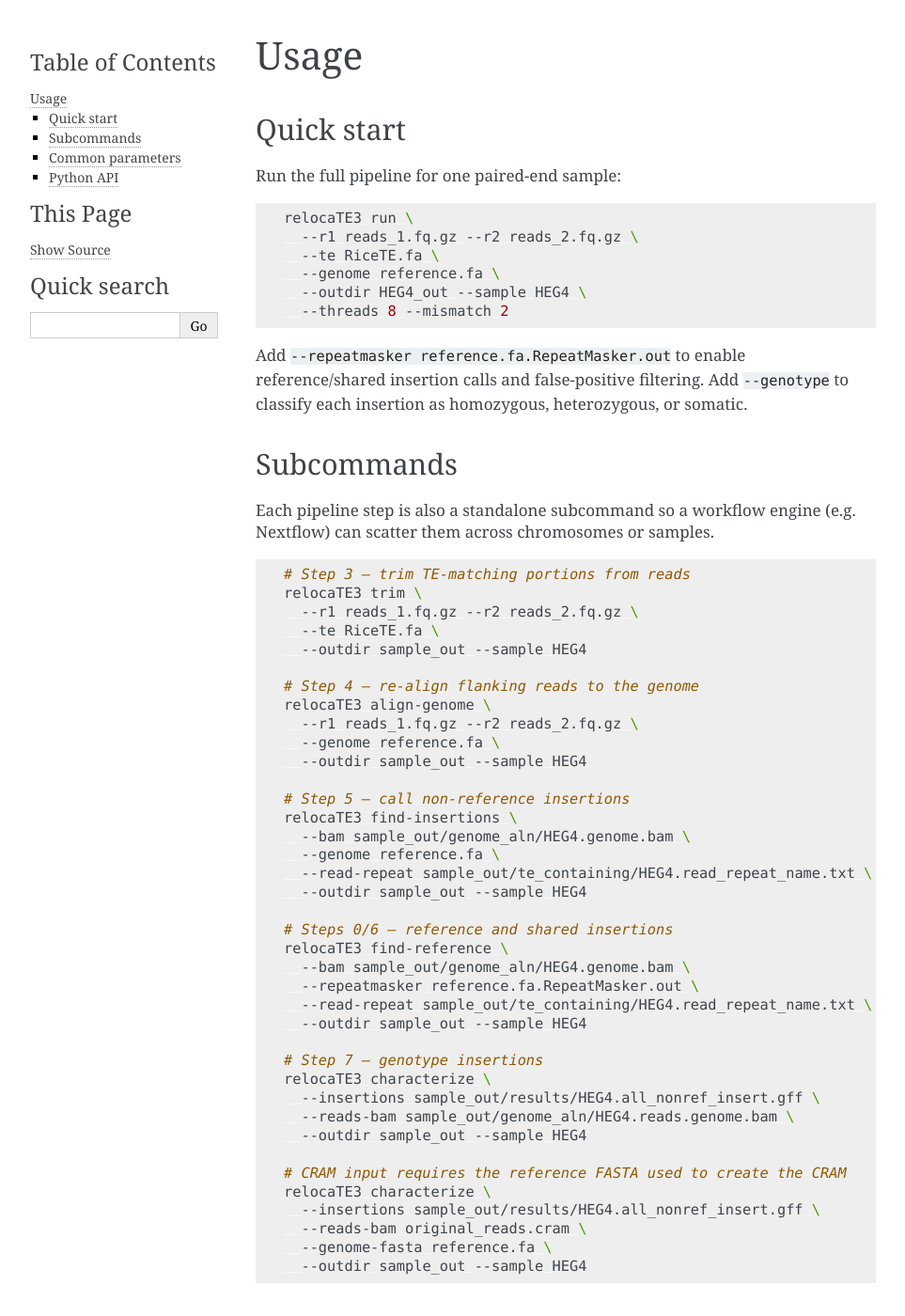
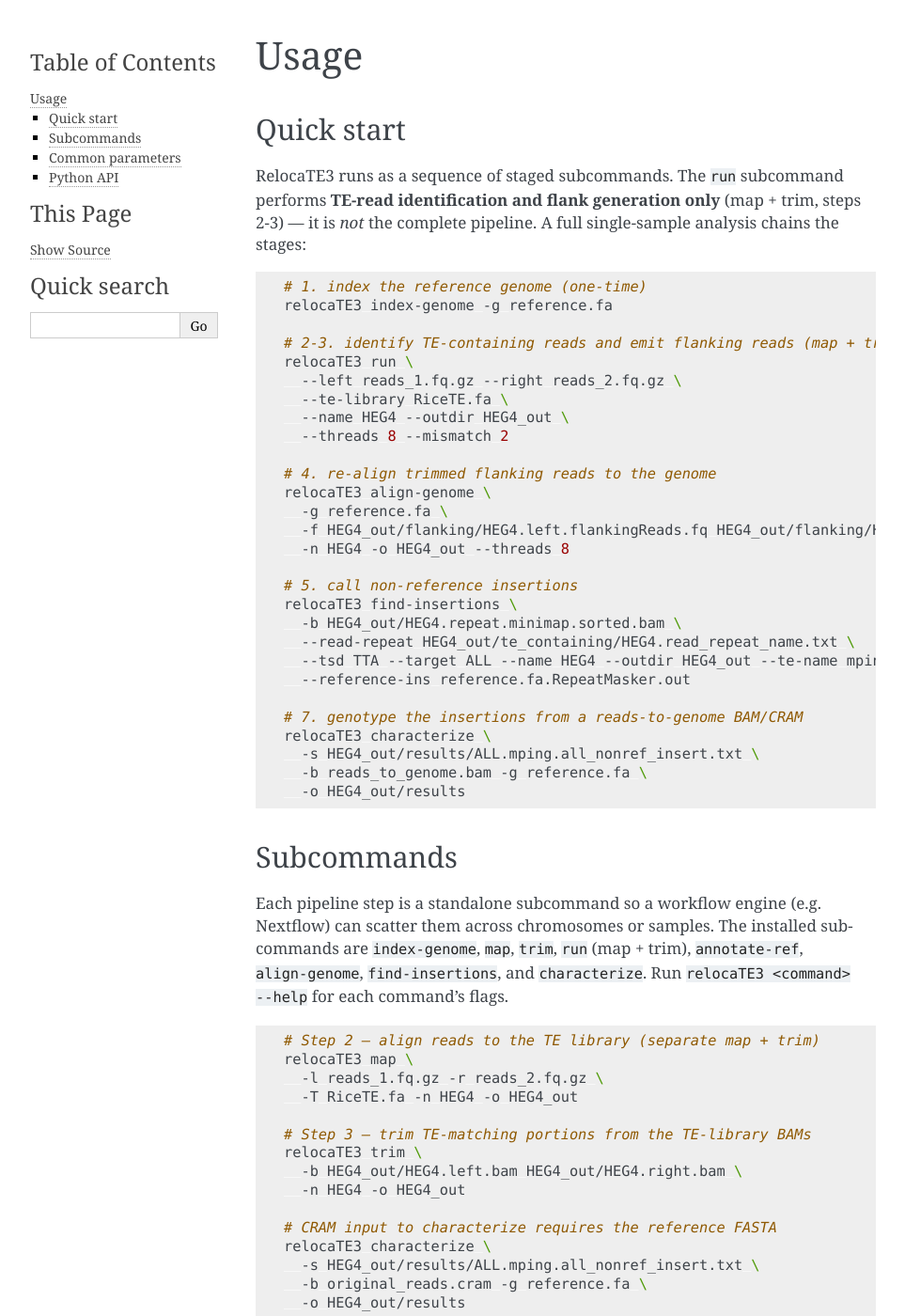
Before and after one commit to stajichlab/RelocaTE3, a Sphinx documentation site: the page built from docs/source/usage.rst, in a window 1280 px wide and 1400 px high. Shown: the whole window at 94% size, without its empty margins (148-1111 px from the left). Built offline with Sphinx 7.4.7, drawn with Linux system fonts in a browser that asks for light colours; some of the changed text lies outside the part shown.

Commit message:
docs: describe the installed staged CLI accurately
Rewrite README/usage/migration to the __main__ interface: real staged
workflow (index-genome -> run -> align-genome -> find-insertions ->
characterize), correct flags (-T/--te-library, -g/--genome-fasta,
find-insertions --reference-ins/--tsd, characterize -s/-b/-g/-x),
outputs from the actual B_10 tree, and state that run = map+trim, not the
full pipeline. Drop the non-installed find-reference/--genotype examples.

Co-Authored-By: Claude Opus 4.8 <noreply@anthropic.com>

```diff
--- a/docs/source/usage.rst
+++ b/docs/source/usage.rst
@@ -4,67 +4,68 @@ Usage
 Quick start
 -----------
 
-Run the full pipeline for one paired-end sample:
+RelocaTE3 runs as a sequence of staged subcommands.  The ``run`` subcommand
+performs **TE-read identification and flank generation only** (map + trim,
+steps 2-3) — it is *not* the complete pipeline.  A full single-sample analysis
+chains the stages:
 
 .. code-block:: bash
 
+   # 1. index the reference genome (one-time)
+   relocaTE3 index-genome -g reference.fa
+
+   # 2-3. identify TE-containing reads and emit flanking reads (map + trim)
    relocaTE3 run \
-     --r1 reads_1.fq.gz --r2 reads_2.fq.gz \
-     --te RiceTE.fa \
-     --genome reference.fa \
-     --outdir HEG4_out --sample HEG4 \
+     --left reads_1.fq.gz --right reads_2.fq.gz \
+     --te-library RiceTE.fa \
+     --name HEG4 --outdir HEG4_out \
      --threads 8 --mismatch 2
 
-Add ``--repeatmasker reference.fa.RepeatMasker.out`` to enable reference/shared
-insertion calls and false-positive filtering.  Add ``--genotype`` to classify
-each insertion as homozygous, heterozygous, or somatic.
+   # 4. re-align trimmed flanking reads to the genome
+   relocaTE3 align-genome \
+     -g reference.fa \
+     -f HEG4_out/flanking/HEG4.left.flankingReads.fq HEG4_out/flanking/HEG4.right.flankingReads.fq \
+     -n HEG4 -o HEG4_out --threads 8
+
+   # 5. call non-reference insertions
+   relocaTE3 find-insertions \
+     -b HEG4_out/HEG4.repeat.minimap.sorted.bam \
+     --read-repeat HEG4_out/te_containing/HEG4.read_repeat_name.txt \
+     --tsd TTA --target ALL --name HEG4 --outdir HEG4_out --te-name mping \
+     --reference-ins reference.fa.RepeatMasker.out
+
+   # 7. genotype the insertions from a reads-to-genome BAM/CRAM
+   relocaTE3 characterize \
+     -s HEG4_out/results/ALL.mping.all_nonref_insert.txt \
+     -b reads_to_genome.bam -g reference.fa \
+     -o HEG4_out/results
 
 Subcommands
 -----------
 
-Each pipeline step is also a standalone subcommand so a workflow engine
-(e.g. Nextflow) can scatter them across chromosomes or samples.
+Each pipeline step is a standalone subcommand so a workflow engine (e.g.
+Nextflow) can scatter them across chromosomes or samples.  The installed
+subcommands are ``index-genome``, ``map``, ``trim``, ``run`` (map + trim),
+``annotate-ref``, ``align-genome``, ``find-insertions``, and ``characterize``.
+Run ``relocaTE3 <command> --help`` for each command's flags.
 
 .. code-block:: bash
 
-   # Step 3 — trim TE-matching portions from reads
+   # Step 2 — align reads to the TE library (separate map + trim)
+   relocaTE3 map \
+     -l reads_1.fq.gz -r reads_2.fq.gz \
+     -T RiceTE.fa -n HEG4 -o HEG4_out
+
+   # Step 3 — trim TE-matching portions from the TE-library BAMs
    relocaTE3 trim \
-     --r1 reads_1.fq.gz --r2 reads_2.fq.gz \
-     --te RiceTE.fa \
-     --outdir sample_out --sample HEG4
+     -b HEG4_out/HEG4.left.bam HEG4_out/HEG4.right.bam \
+     -n HEG4 -o HEG4_out
 
-   # Step 4 — re-align flanking reads to the genome
-   relocaTE3 align-genome \
-     --r1 reads_1.fq.gz --r2 reads_2.fq.gz \
-     --genome reference.fa \
-     --outdir sample_out --sample HEG4
-
-   # Step 5 — call non-reference insertions
-   relocaTE3 find-insertions \
-     --bam sample_out/genome_aln/HEG4.genome.bam \
-     --genome reference.fa \
-     --read-repeat sample_out/te_containing/HEG4.read_repeat_name.txt \
-     --outdir sample_out --sample HEG4
-
-   # Steps 0/6 — reference and shared insertions
-   relocaTE3 find-reference \
-     --bam sample_out/genome_aln/HEG4.genome.bam \
-     --repeatmasker reference.fa.RepeatMasker.out \
-     --read-repeat sample_out/te_containing/HEG4.read_repeat_name.txt \
-     --outdir sample_out --sample HEG4
-
-   # Step 7 — genotype insertions
+   # CRAM input to characterize requires the reference FASTA
    relocaTE3 characterize \
-     --insertions sample_out/results/HEG4.all_nonref_insert.gff \
-     --reads-bam sample_out/genome_aln/HEG4.reads.genome.bam \
-     --outdir sample_out --sample HEG4
-
-   # CRAM input requires the reference FASTA used to create the CRAM
-   relocaTE3 characterize \
-     --insertions sample_out/results/HEG4.all_nonref_insert.gff \
-     --reads-bam original_reads.cram \
-     --genome-fasta reference.fa \
-     --outdir sample_out --sample HEG4
+     -s HEG4_out/results/ALL.mping.all_nonref_insert.txt \
+     -b original_reads.cram -g reference.fa \
+     -o HEG4_out/results
 
 Common parameters
 -----------------
@@ -73,23 +74,26 @@ Common parameters
     Mismatches allowed when aligning reads to the TE library (default 0).
     Use 2 to match the sensitivity of RelocaTE2's benchmark settings.
 
-``--len-cut-match`` *N*
-    Minimum number of bases a read must match the TE consensus (default 10).
+``--min-match`` *N*
+    Minimum number of bases a read must match the TE consensus
+    (``run`` / ``trim``; default 10).
 
-``--len-cut-trim`` *N*
-    Minimum length of the trimmed flanking portion to retain a read (default 10).
+``--min-trimmed`` *N*
+    Minimum length of the trimmed flanking portion to retain a read
+    (``run`` / ``trim``; default 10).
 
-``--threads`` / ``-c`` *N*
+``--threads`` *N*
     CPU threads passed to minimap2 (default 1).
 
-``--repeatmasker`` *FILE*
-    RepeatMasker ``.out`` for the reference genome.  Enables reference/shared
-    insertion calls and drops non-reference calls that overlap a same-family
-    reference TE.
+``--tsd`` *MOTIF*
+    (``find-insertions``) Target-site duplication motif (e.g. ``TTA``); required.
 
-``--genotype``
-    Map the original reads to the genome and classify each insertion as
-    homozygous, heterozygous, or somatic (replaces ``characterizer.pl``).
+``--reference-ins`` *FILE*
+    (``find-insertions``) RepeatMasker ``.out`` or BED of reference TE copies.
+    Drops non-reference calls that overlap a same-family reference TE.
+
+``-x`` / ``--excision``
+    (``characterize``) Also search for excision events that leave a footprint.
 
 Python API
 ----------
```
Also changed, not shown: README.md (+76 -41 lines), docs/source/migration.rst (+12 -12 lines).
